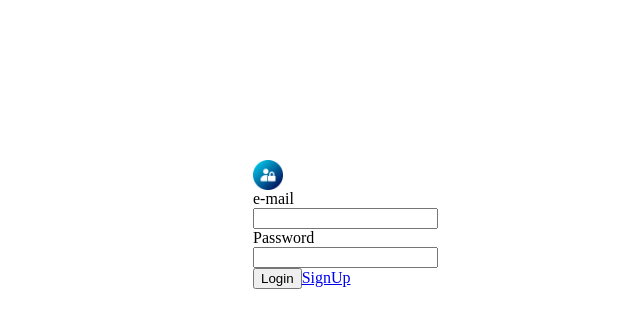
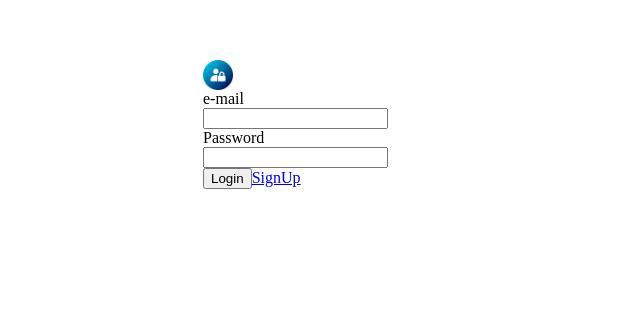
Before and after one commit to NikoTrif/Plank, a React (Create React App) app in the folder webapp/: page / in a window 1280 px wide. Shown: the part 240-568 px from the top of the page, without its empty margins (387-1027 px from the left). Built offline with nearby package versions, Linux system fonts and the light colour scheme.

Commit message:
TD1a - CSS Interface - div centered

```diff
--- a/webapp/src/styles/login/login.scss
+++ b/webapp/src/styles/login/login.scss
@@ -1,8 +1,10 @@
 //TD1a
 .login {
-    position: absolute;
+    position: fixed;
     left: 50%;
     top: 50%;
+    transform: translate(-50%, -50%);
+    -webkit-transform: translate(-50%, -50%);
     // margin-top: -50px;
     // margin-left: -50px;
     width: 100px;
```
